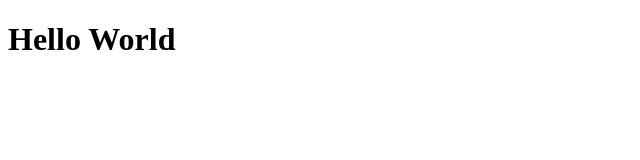
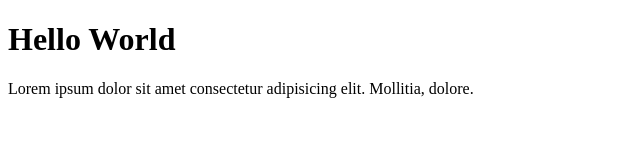
Before and after one commit to Restu56/uber-data-analysis, a plain HTML site: page index.html in a window 1280 px wide. Shown: the whole page, without its empty margins (0-640 px from the left). Drawn offline with Linux system fonts and the light colour scheme.

Commit message:
menambahkan paragraf

```diff
--- a/index.html
+++ b/index.html
@@ -8,5 +8,6 @@
   </head>
   <body>
     <h1>Hello World</h1>
+    <p>Lorem ipsum dolor sit amet consectetur adipisicing elit. Mollitia, dolore.</p>
   </body>
 </html>
```
